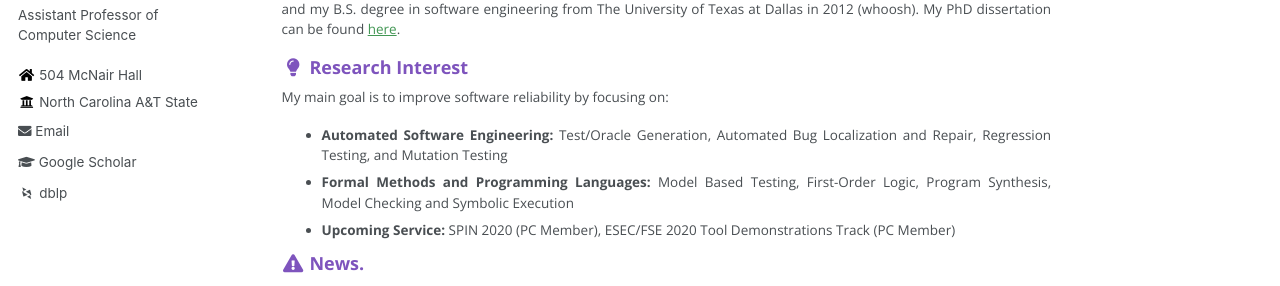
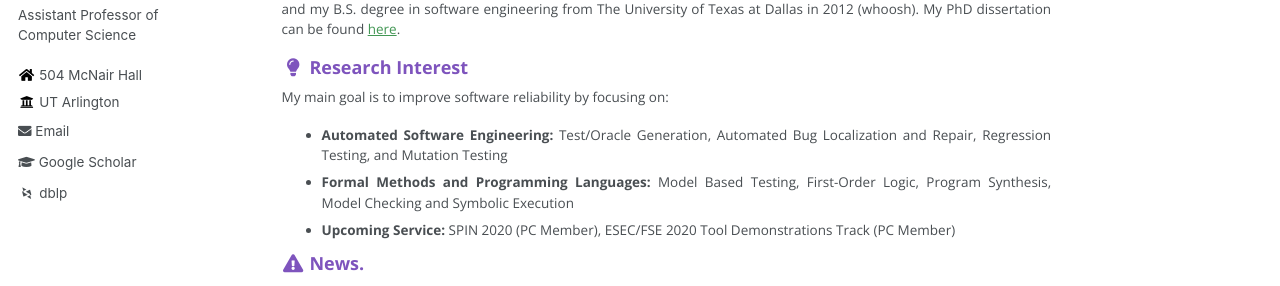
Before and after one commit to Allisonius/allisonius.github.io, a Jekyll site: the page built from _pages/about.md, in a window 1280 px wide. Shown: the part 271-557 px from the top of the page. Built offline with Jekyll 4.4.1, drawn with Linux system fonts in a browser that asks for light colours; some web fonts are replaced.

Commit message:
Update _config.yml

```diff
--- a/_config.yml
+++ b/_config.yml
@@ -10,7 +10,7 @@ locale                   : "en-US"
 title                    : "Allison K. Sullivan, PhD"
 title_separator          : "-"
 name                     : &name "Allison K. Sullivan"
-description              : &description "Allison Sullivan assistant professor at NN A&T website"
+description              : &description "Allison Sullivan assistant professor at UT Arlington website"
 url                      : https://allisonius.github.io # the base hostname & protocol for your site e.g. "https://mmistakes.github.io"
 baseurl                  : "" # the subpath of your site, e.g. "/blog"
 repository               : "allisonius/allisonius.github.io"
@@ -84,9 +84,9 @@ author:
   avatar           : "profile.png"
   bio              : "Assistant Professor of Computer Science"
   location         : 504 McNair Hall
-  employer         : "North Carolina A&T State"
+  employer         : "UT Arlington"
   googlescholar    : "https://scholar.google.com/citations?user=omg10AMAAAAJ&hl=en&oi=ao"
-  email            : "aksullivan@ncat.edu"
+  email            : "allison.sullivan@uta.edu"
   researchgate     :
   uri              :
   bitbucket        :
```
